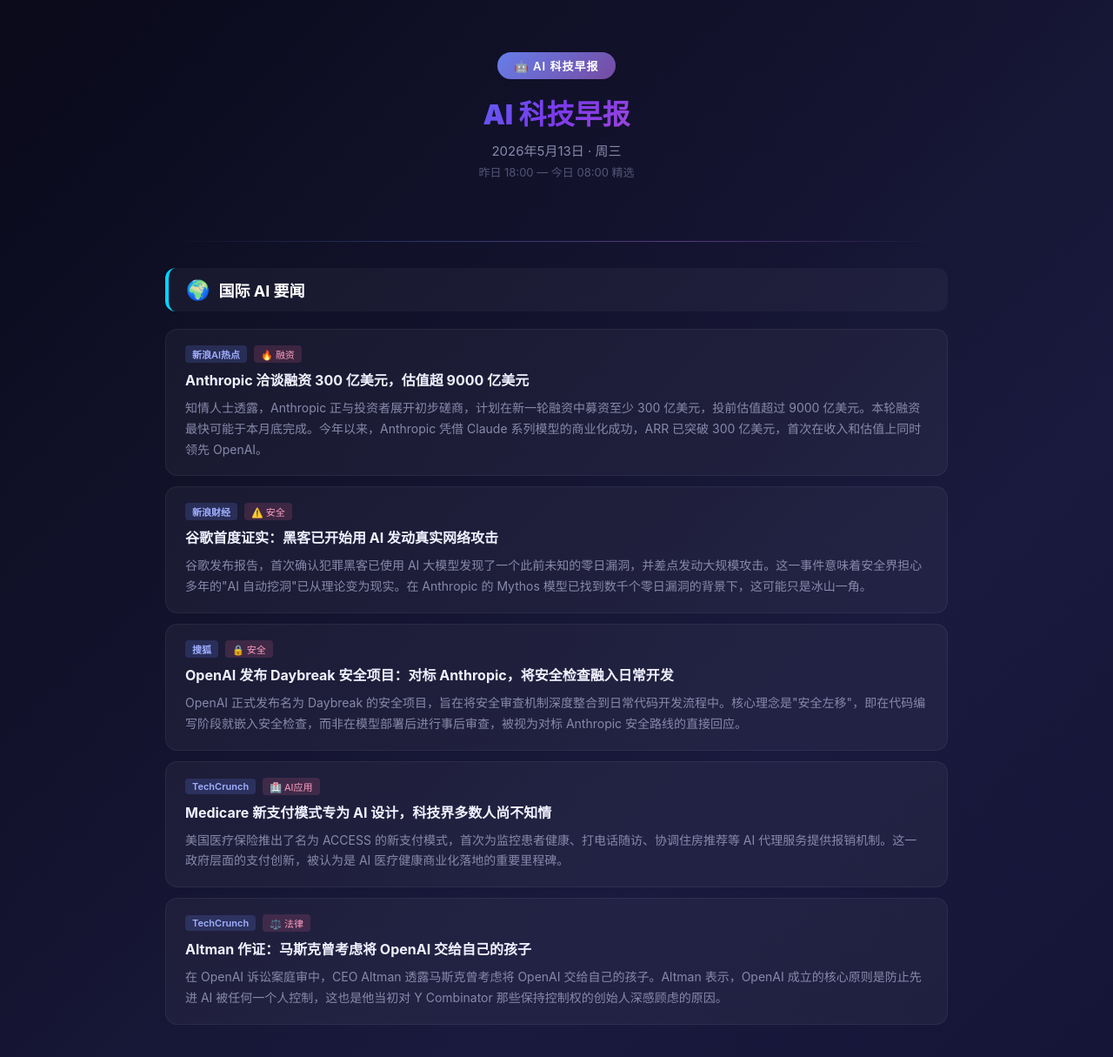
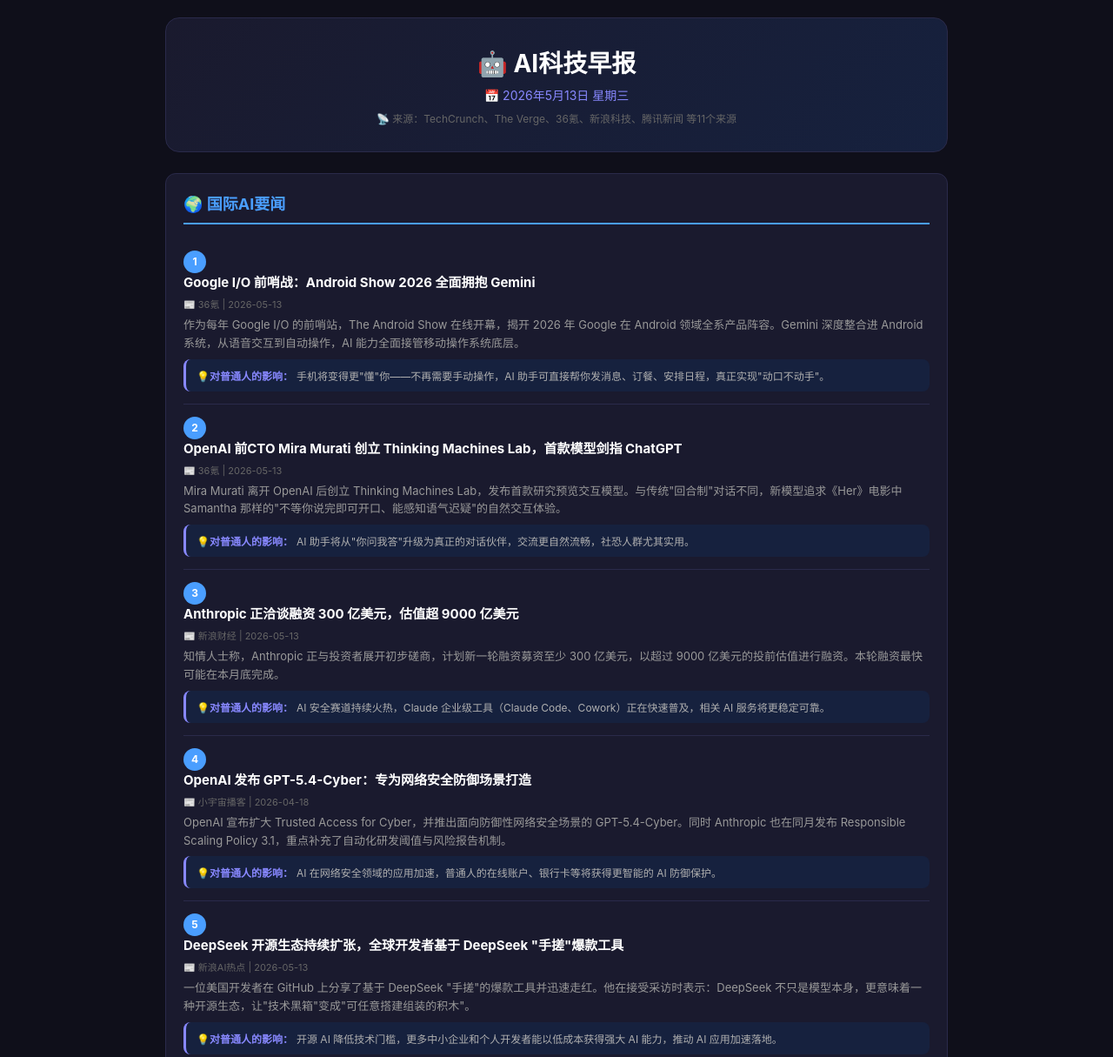
Before and after one commit to ainooo9/openclaw-reports, a plain HTML site: page ai_daily_news_2026-05-13.html in a window 1280 px wide. Shown: the top 1215 px of the page at 87% size. Drawn offline with Linux system fonts and the light colour scheme.

Commit message:
AI Daily News 2026-05-13

```diff
--- a/ai_daily_news_2026-05-13.html
+++ b/ai_daily_news_2026-05-13.html
@@ -3,262 +3,122 @@
 <head>
     <meta charset="UTF-8">
     <meta name="viewport" content="width=device-width, initial-scale=1.0">
-    <title>AI科技早报 | 2026年5月13日</title>
+    <title>🤖 AI科技早报 | 2026年5月13日</title>
     <style>
         * { margin: 0; padding: 0; box-sizing: border-box; }
-        body {
-            font-family: -apple-system, BlinkMacSystemFont, "PingFang SC", "Microsoft YaHei", sans-serif;
-            background: linear-gradient(135deg, #0a0a1a 0%, #1a1a3e 50%, #0d0d2b 100%);
-            min-height: 100vh;
-            color: #e0e0e0;
-            padding: 20px;
-        }
+        body { font-family: -apple-system, BlinkMacSystemFont, 'Segoe UI', Roboto, 'Helvetica Neue', Arial, sans-serif; background: #0f0f1a; color: #e0e0e0; min-height: 100vh; padding: 20px; }
         .container { max-width: 900px; margin: 0 auto; }
-        .header {
-            text-align: center;
-            padding: 40px 20px;
-            margin-bottom: 30px;
-        }
-        .header .badge {
-            display: inline-block;
-            background: linear-gradient(135deg, #667eea, #764ba2);
-            color: white;
-            padding: 6px 20px;
-            border-radius: 20px;
-            font-size: 13px;
-            font-weight: 600;
-            margin-bottom: 15px;
-            letter-spacing: 1px;
-        }
-        .header h1 {
-            font-size: 32px;
-            font-weight: 900;
-            background: linear-gradient(135deg, #00d4ff, #7c3aed, #ff6b9d);
-            -webkit-background-clip: text;
-            -webkit-text-fill-color: transparent;
-            background-clip: text;
-            margin-bottom: 10px;
-        }
-        .header .date {
-            color: #8888aa;
-            font-size: 15px;
-        }
-        .header .time-range {
-            color: #555577;
-            font-size: 13px;
-            margin-top: 5px;
-        }
-        .divider {
-            height: 1px;
-            background: linear-gradient(to right, transparent, #667eea55, #764ba2aa, transparent);
-            margin: 30px 0;
-        }
-        .section {
-            margin-bottom: 40px;
-        }
-        .section-title {
-            display: flex;
-            align-items: center;
-            gap: 10px;
-            margin-bottom: 20px;
-            padding: 12px 20px;
-            background: rgba(255,255,255,0.04);
-            border-radius: 12px;
-            border-left: 4px solid;
-        }
-        .section-title.intl { border-color: #00d4ff; }
-        .section-title.domestic { border-color: #ff6b9d; }
-        .section-title .flag { font-size: 22px; }
-        .section-title h2 {
-            font-size: 18px;
-            font-weight: 700;
-            color: #fff;
-        }
-        .news-item {
-            background: rgba(255,255,255,0.04);
-            border: 1px solid rgba(255,255,255,0.06);
-            border-radius: 14px;
-            padding: 18px 22px;
-            margin-bottom: 12px;
-            transition: all 0.2s;
-        }
-        .news-item:hover {
-            background: rgba(255,255,255,0.07);
-            border-color: rgba(102,126,234,0.3);
-            transform: translateY(-1px);
-        }
-        .news-item .meta {
-            display: flex;
-            align-items: center;
-            gap: 8px;
-            margin-bottom: 8px;
-        }
-        .news-item .source-tag {
-            background: rgba(102,126,234,0.2);
-            color: #a0b0ff;
-            font-size: 11px;
-            padding: 2px 8px;
-            border-radius: 4px;
-            font-weight: 600;
-        }
-        .news-item .ai-tag {
-            background: rgba(255,107,157,0.15);
-            color: #ff9ec0;
-            font-size: 11px;
-            padding: 2px 8px;
-            border-radius: 4px;
-        }
-        .news-item h3 {
-            font-size: 16px;
-            font-weight: 700;
-            color: #f0f0ff;
-            margin-bottom: 8px;
-            line-height: 1.5;
-        }
-        .news-item h3 a {
-            color: inherit;
-            text-decoration: none;
-        }
-        .news-item h3 a:hover {
-            color: #00d4ff;
-        }
-        .news-item p {
-            font-size: 14px;
-            color: #8888aa;
-            line-height: 1.7;
-        }
-        .footer {
-            text-align: center;
-            padding: 30px;
-            color: #444466;
-            font-size: 13px;
-        }
-        .footer a { color: #667eea; text-decoration: none; }
-        .footer a:hover { text-decoration: underline; }
+        .header { text-align: center; padding: 30px 20px; background: linear-gradient(135deg, #1a1a2e, #16213e); border-radius: 16px; margin-bottom: 24px; border: 1px solid #2a2a4a; }
+        .header h1 { font-size: 28px; color: #fff; margin-bottom: 8px; }
+        .header .date { color: #8888ff; font-size: 14px; }
+        .header .sources { color: #666; font-size: 12px; margin-top: 8px; }
+        .section { background: #1a1a2e; border-radius: 12px; padding: 20px; margin-bottom: 20px; border: 1px solid #2a2a4a; }
+        .section-title { font-size: 18px; font-weight: 700; margin-bottom: 16px; padding-bottom: 10px; border-bottom: 2px solid; display: flex; align-items: center; gap: 8px; }
+        .intl .section-title { border-color: #4a9eff; color: #4a9eff; }
+        .domestic .section-title { border-color: #ff6b6b; color: #ff6b6b; }
+        .news-item { padding: 14px 0; border-bottom: 1px solid #2a2a4a; }
+        .news-item:last-child { border-bottom: none; }
+        .news-item .num { display: inline-block; width: 26px; height: 26px; border-radius: 50%; text-align: center; line-height: 26px; font-size: 12px; font-weight: 700; margin-right: 10px; }
+        .intl .num { background: #4a9eff; color: #fff; }
+        .domestic .num { background: #ff6b6b; color: #fff; }
+        .news-item h3 { font-size: 15px; color: #fff; margin-bottom: 6px; line-height: 1.4; }
+        .news-item .source { font-size: 11px; color: #666; margin-bottom: 4px; }
+        .news-item p { font-size: 13px; color: #999; line-height: 1.6; margin-top: 6px; }
+        .news-item .impact { background: #16213e; border-radius: 8px; padding: 10px 12px; margin-top: 8px; border-left: 3px solid #8888ff; font-size: 12px; color: #b0b0b0; }
+        .impact-label { color: #8888ff; font-weight: 600; margin-right: 4px; }
+        .footer { text-align: center; padding: 20px; color: #555; font-size: 12px; }
+        .footer a { color: #8888ff; text-decoration: none; }
     </style>
 </head>
 <body>
     <div class="container">
         <div class="header">
-            <div class="badge">🤖 AI 科技早报</div>
-            <h1>AI 科技早报</h1>
-            <div class="date">2026年5月13日 · 周三</div>
-            <div class="time-range">昨日 18:00 — 今日 08:00 精选</div>
+            <h1>🤖 AI科技早报</h1>
+            <div class="date">📅 2026年5月13日 星期三</div>
+            <div class="sources">📡 来源：TechCrunch、The Verge、36氪、新浪科技、腾讯新闻 等11个来源</div>
         </div>
 
-        <div class="divider"></div>
+        <div class="section intl">
+            <div class="section-title">🌍 国际AI要闻</div>
 
-        <!-- 国际AI要闻 -->
-        <div class="section">
-            <div class="section-title intl">
-                <span class="flag">🌍</span>
-                <h2>国际 AI 要闻</h2>
+            <div class="news-item">
+                <div><span class="num">1</span><h3>Google I/O 前哨战：Android Show 2026 全面拥抱 Gemini</h3></div>
+                <div class="source">📰 36氪 | 2026-05-13</div>
+                <p>作为每年 Google I/O 的前哨站，The Android Show 在线开幕，揭开 2026 年 Google 在 Android 领域全系产品阵容。Gemini 深度整合进 Android 系统，从语音交互到自动操作，AI 能力全面接管移动操作系统底层。</p>
+                <div class="impact"><span class="impact-label">💡对普通人的影响：</span>手机将变得更"懂"你——不再需要手动操作，AI 助手可直接帮你发消息、订餐、安排日程，真正实现"动口不动手"。</div>
             </div>
 
             <div class="news-item">
-                <div class="meta">
-                    <span class="source-tag">新浪AI热点</span>
-                    <span class="ai-tag">🔥 融资</span>
-                </div>
-                <h3>Anthropic 洽谈融资 300 亿美元，估值超 9000 亿美元</h3>
-                <p>知情人士透露，Anthropic 正与投资者展开初步磋商，计划在新一轮融资中募资至少 300 亿美元，投前估值超过 9000 亿美元。本轮融资最快可能于本月底完成。今年以来，Anthropic 凭借 Claude 系列模型的商业化成功，ARR 已突破 300 亿美元，首次在收入和估值上同时领先 OpenAI。</p>
+                <div><span class="num">2</span><h3>OpenAI 前CTO Mira Murati 创立 Thinking Machines Lab，首款模型剑指 ChatGPT</h3></div>
+                <div class="source">📰 36氪 | 2026-05-13</div>
+                <p>Mira Murati 离开 OpenAI 后创立 Thinking Machines Lab，发布首款研究预览交互模型。与传统"回合制"对话不同，新模型追求《Her》电影中 Samantha 那样的"不等你说完即可开口、能感知语气迟疑"的自然交互体验。</p>
+                <div class="impact"><span class="impact-label">💡对普通人的影响：</span>AI 助手将从"你问我答"升级为真正的对话伙伴，交流更自然流畅，社恐人群尤其实用。</div>
             </div>
 
             <div class="news-item">
-                <div class="meta">
-                    <span class="source-tag">新浪财经</span>
-                    <span class="ai-tag">⚠️ 安全</span>
-                </div>
-                <h3>谷歌首度证实：黑客已开始用 AI 发动真实网络攻击</h3>
-                <p>谷歌发布报告，首次确认犯罪黑客已使用 AI 大模型发现了一个此前未知的零日漏洞，并差点发动大规模攻击。这一事件意味着安全界担心多年的"AI 自动挖洞"已从理论变为现实。在 Anthropic 的 Mythos 模型已找到数千个零日漏洞的背景下，这可能只是冰山一角。</p>
+                <div><span class="num">3</span><h3>Anthropic 正洽谈融资 300 亿美元，估值超 9000 亿美元</h3></div>
+                <div class="source">📰 新浪财经 | 2026-05-13</div>
+                <p>知情人士称，Anthropic 正与投资者展开初步磋商，计划新一轮融资募资至少 300 亿美元，以超过 9000 亿美元的投前估值进行融资。本轮融资最快可能在本月底完成。</p>
+                <div class="impact"><span class="impact-label">💡对普通人的影响：</span>AI 安全赛道持续火热，Claude 企业级工具（Claude Code、Cowork）正在快速普及，相关 AI 服务将更稳定可靠。</div>
             </div>
 
             <div class="news-item">
-                <div class="meta">
-                    <span class="source-tag">搜狐</span>
-                    <span class="ai-tag">🔒 安全</span>
-                </div>
-                <h3>OpenAI 发布 Daybreak 安全项目：对标 Anthropic，将安全检查融入日常开发</h3>
-                <p>OpenAI 正式发布名为 Daybreak 的安全项目，旨在将安全审查机制深度整合到日常代码开发流程中。核心理念是"安全左移"，即在代码编写阶段就嵌入安全检查，而非在模型部署后进行事后审查，被视为对标 Anthropic 安全路线的直接回应。</p>
+                <div><span class="num">4</span><h3>OpenAI 发布 GPT-5.4-Cyber：专为网络安全防御场景打造</h3></div>
+                <div class="source">📰 小宇宙播客 | 2026-04-18</div>
+                <p>OpenAI 宣布扩大 Trusted Access for Cyber，并推出面向防御性网络安全场景的 GPT-5.4-Cyber。同时 Anthropic 也在同月发布 Responsible Scaling Policy 3.1，重点补充了自动化研发阈值与风险报告机制。</p>
+                <div class="impact"><span class="impact-label">💡对普通人的影响：</span>AI 在网络安全领域的应用加速，普通人的在线账户、银行卡等将获得更智能的 AI 防御保护。</div>
             </div>
 
             <div class="news-item">
-                <div class="meta">
-                    <span class="source-tag">TechCrunch</span>
-                    <span class="ai-tag">🏥 AI应用</span>
-                </div>
-                <h3>Medicare 新支付模式专为 AI 设计，科技界多数人尚不知情</h3>
-                <p>美国医疗保险推出了名为 ACCESS 的新支付模式，首次为监控患者健康、打电话随访、协调住房推荐等 AI 代理服务提供报销机制。这一政府层面的支付创新，被认为是 AI 医疗健康商业化落地的重要里程碑。</p>
+                <div><span class="num">5</span><h3>DeepSeek 开源生态持续扩张，全球开发者基于 DeepSeek "手搓"爆款工具</h3></div>
+                <div class="source">📰 新浪AI热点 | 2026-05-13</div>
+                <p>一位美国开发者在 GitHub 上分享了基于 DeepSeek "手搓"的爆款工具并迅速走红。他在接受采访时表示：DeepSeek 不只是模型本身，更意味着一种开源生态，让"技术黑箱"变成"可任意搭建组装的积木"。</p>
+                <div class="impact"><span class="impact-label">💡对普通人的影响：</span>开源 AI 降低技术门槛，更多中小企业和个人开发者能以低成本获得强大 AI 能力，推动 AI 应用加速落地。</div>
+            </div>
+        </div>
+
+        <div class="section domestic">
+            <div class="section-title">🇨🇳 国内AI要闻</div>
+
+            <div class="news-item">
+                <div><span class="num">1</span><h3>宇树科技发布全球首款量产载人变形机甲，定价 390 万元起</h3></div>
+                <div class="source">📰 界面新闻 | 2026-05-13</div>
+                <p>5月12日，宇树科技发布全球首款量产版载人机甲，可变形为民用交通工具，体重约 500kg（载人后）。同时，宇树科技创始人王兴兴带队到访中国华能，探索"能源+算力+具身智能"跨界合作。</p>
+                <div class="impact"><span class="impact-label">💡对普通人的影响：</span>人形机器人从实验室走向商业化，未来工厂、物流等领域将加速普及机器人劳动替代。</div>
             </div>
 
             <div class="news-item">
-                <div class="meta">
-                    <span class="source-tag">TechCrunch</span>
-                    <span class="ai-tag">⚖️ 法律</span>
-                </div>
-                <h3>Altman 作证：马斯克曾考虑将 OpenAI 交给自己的孩子</h3>
-                <p>在 OpenAI 诉讼案庭审中，CEO Altman 透露马斯克曾考虑将 OpenAI 交给自己的孩子。Altman 表示，OpenAI 成立的核心原则是防止先进 AI 被任何一个人控制，这也是他当初对 Y Combinator 那些保持控制权的创始人深感顾虑的原因。</p>
-            </div>
-
-        </div>
-
-        <!-- 国内AI要闻 -->
-        <div class="section">
-            <div class="section-title domestic">
-                <span class="flag">🇨🇳</span>
-                <h2>国内 AI 要闻</h2>
+                <div><span class="num">2</span><h3>具身智能投资爆火：2026年融资额已超去年全年，单笔10亿+融资超10起</h3></div>
+                <div class="source">📰 经济参考报 | 2026-05-13</div>
+                <p>《经济参考报》报道，具身智能领域投资热度不减。截至5月11日，2026年国内具身智能领域投资总额已超2025年全年，单笔10亿元及以上融资超过10起。机构关注重点正从"讲故事"转向"交付能力"。</p>
+                <div class="impact"><span class="impact-label">💡对普通人的影响：</span>资本疯狂涌入具身智能，人形机器人走进生活场景的速度可能比想象中更快。</div>
             </div>
 
             <div class="news-item">
-                <div class="meta">
-                    <span class="source-tag">新浪科技</span>
-                    <span class="ai-tag">🌟 独家</span>
-                </div>
-                <h3>李彦宏：AI 时代的度量衡是日活智能体数（DAA）</h3>
-                <p>在 Create2026 百度 AI 开发者大会上，李彦宏提出 AI 时代的核心指标应该是"日活智能体数"（Daily Active Agents，DAA），与移动互联网的 DAU 相对应。李彦宏表示，Token 衡量的是成本而非收益，而智能体数量才是衡量 AI 价值的最终答案。</p>
+                <div><span class="num">3</span><h3>智元机器人：人形机器人的"ChatGPT时刻"可能在2026年或2027年</h3></div>
+                <div class="source">📰 证券时报 | 2026-05-13</div>
+                <p>智元机器人通用业务部总裁王闯表示："过去机器人只要能'动一动'就足以令人振奋，但现在市场胃口越来越大，不再满足于纯粹的表演性展示。"人形机器人真正"干活"的时代临近。</p>
+                <div class="impact"><span class="impact-label">💡对普通人的影响：</span>未来2-3年内，消费者可能看到机器人在门店导购、工厂流水线等场景真正上岗就业。</div>
             </div>
 
             <div class="news-item">
-                <div class="meta">
-                    <span class="source-tag">新浪AI热点</span>
-                    <span class="ai-tag">🏆 IPO</span>
-                </div>
-                <h3>剂泰科技港交所挂牌上市：募资超 21 亿港元，成全球 AI 药物递送第一股</h3>
-                <p>剂泰科技今日在港交所成功挂牌上市，首次公开募股共募资超 21 亿港元，并获得超过 6900 倍超额认购，成为全球 AI 药物递送领域第一股，AI 在制药行业的商业化落地再迎标志性事件。</p>
+                <div><span class="num">4</span><h3>大厂分拆潮轮到AI：快手可灵以200亿美元估值融资，阿里百度芯片业务独立上市</h3></div>
+                <div class="source">📰 36氪 | 2026-05-13</div>
+                <p>继阿里平头哥、百度昆仑芯宣布独立上市后，快手旗下AI视频产品可灵也宣布以200亿美元估值融资。互联网大厂正通过分拆AI业务获取更高估值与融资灵活性。</p>
+                <div class="impact"><span class="impact-label">💡对普通人的影响：</span>AI 视频、AI 芯片等领域独立发展，意味着更多垂直 AI 应用（如 AI 视频生成）将快速进入普通人生活。</div>
             </div>
 
             <div class="news-item">
-                <div class="meta">
-                    <span class="source-tag">东方财富</span>
-                    <span class="ai-tag">🤖 机器人</span>
-                </div>
-                <h3>宇树科技发布载人变形机甲，定价 390 万元起</h3>
-                <p>5 月 12 日，宇树科技发布全球首款量产版载人机甲，可变形为民用交通工具，车身重量约 500kg（载人后），定价 390 万元起。与此同时，宇树科技创始人王兴兴带队访问中国华能，探索具身智能与能源行业的深度融合。</p>
+                <div><span class="num">5</span><h3>中信建投：全球算力投资强劲增长，2026年或见证ARR达2000亿美元的AI公司</h3></div>
+                <div class="source">📰 中信建投策略报告 | 2026-05-13</div>
+                <p>中信建投发布通信及人工智能2026年中期投资策略称，全球大模型产业迈入"效率优先、商业落地、生态重构"新阶段。北美四大CSP厂商2026年一季度资本开支同比增长70.25%，全年预计高达7100亿美元。</p>
+                <div class="impact"><span class="impact-label">💡对普通人的影响：</span>算力基础设施建设狂飙，AI 模型成本持续下降，普通人使用 AI 的成本将越来越低。</div>
             </div>
-
-            <div class="news-item">
-                <div class="meta">
-                    <span class="source-tag">财联社</span>
-                    <span class="ai-tag">🦾 机器人</span>
-                </div>
-                <h3>韩国首尔国立大学研制智能人造肌肉，可同时感知与驱动</h3>
-                <p>韩国首尔国立大学科学家从生物肌肉—肌腱复合体中汲取灵感，研制出可同时执行传感和致动功能的智能人造肌肉。这一突破在下一代人形机器人领域展现巨大应用潜力，论文已发表于最新一期《先进材料》杂志。</p>
-            </div>
-
-            <div class="news-item">
-                <div class="meta">
-                    <span class="source-tag">36氪</span>
-                    <span class="ai-tag">💰 融资</span>
-                </div>
-                <h3>「方石机器人」完成近亿元 A 轮融资，深耕具身智能 + 建筑大模型</h3>
-                <p>建筑机器人企业方石机器人宣布完成近亿元 A 轮融资，公司专注于"具身智能 + 建筑大模型"技术底座，瞄准万亿级建筑业智能化改造市场。此外，清华系光计算芯片企业也完成数千万元天使轮融资，布局全波光计算架构。</p>
-            </div>
-
         </div>
 
         <div class="footer">
-            <p>📖 完整报告发布于 <a href="https://ainooo9.github.io/openclaw-reports/ai_daily_news_2026-05-13.html">GitHub Pages</a></p>
-            <p style="margin-top: 8px; color: #333355;">由 OpenClaw AI 科技早报系统生成 · 2026-05-13</p>
+            <p>📖 完整报告链接：<a href="https://ainooo9.github.io/openclaw-reports/ai_daily_news_2026-05-13.html">https://ainooo9.github.io/openclaw-reports/ai_daily_news_2026-05-13.html</a></p>
+            <p style="margin-top:8px;">🤖 由 OpenClaw AI 科技早报系统生成 | 2026-05-13</p>
         </div>
     </div>
 </body>
```
